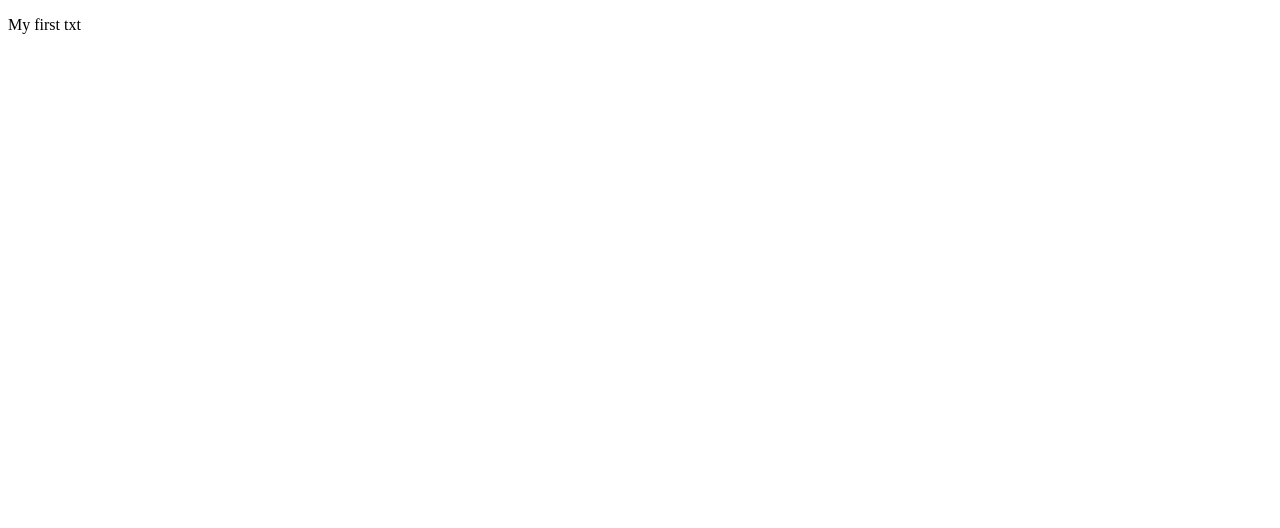
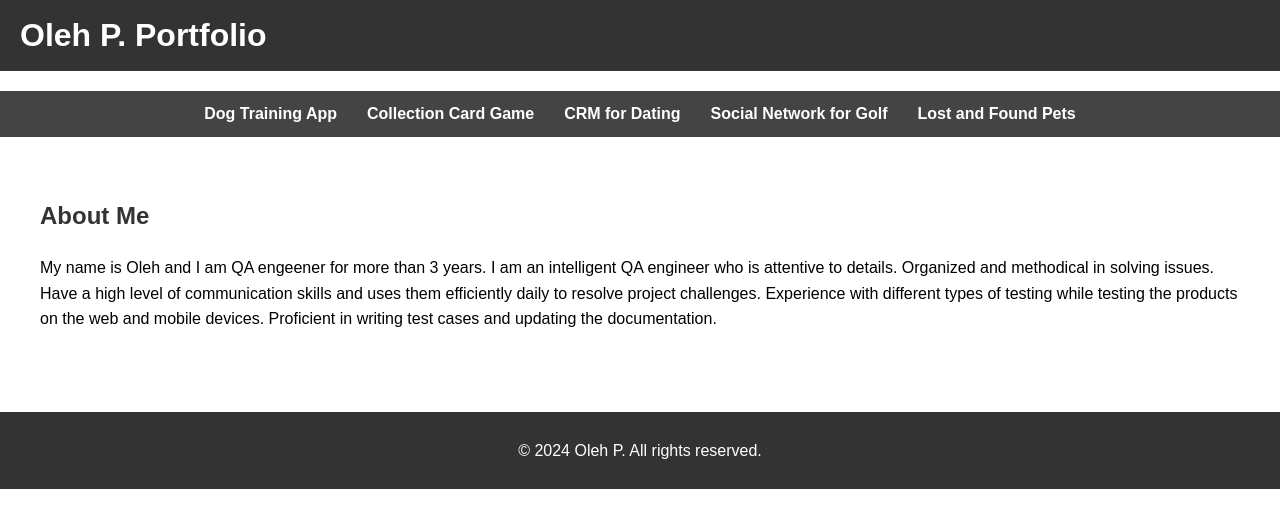
Before and after one commit to QAtest-first/QAtest-first.github.io, a plain HTML site: page index.html in a window 1280 px wide. Drawn offline with Linux system fonts and the light colour scheme.

Commit message:
Update index.html

```diff
--- a/index.html
+++ b/index.html
@@ -1,9 +1,92 @@
 <!DOCTYPE html>
 <html lang="en">
-  <head>
-     <title>Portfolio</title>
-  </head>
-  <body>
-      <p>My first txt</p>
-  </body>
+<head>
+    <meta charset="UTF-8">
+    <meta name="viewport" content="width=device-width, initial-scale=1.0">
+    <title>Oleh P. Portfolio</title>
+    <style>
+        body {
+            font-family: Arial, sans-serif;
+            margin: 0;
+            padding: 0;
+            line-height: 1.6;
+        }
+
+        header {
+            background: #333;
+            color: #fff;
+            padding: 10px 20px;
+        }
+
+        header h1 {
+            margin: 0;
+        }
+
+        nav {
+            margin: 20px 0;
+            background: #444;
+            color: white;
+            padding: 10px;
+            display: flex;
+            justify-content: center;
+        }
+
+        nav a {
+            margin: 0 15px;
+            text-decoration: none;
+            color: white;
+            font-weight: bold;
+        }
+
+        nav a:hover {
+            color: #ff6347;
+        }
+
+        .container {
+            max-width: 1200px;
+            margin: auto;
+            padding: 20px;
+        }
+
+        section {
+            margin-bottom: 40px;
+        }
+
+        h2 {
+            color: #333;
+        }
+
+        footer {
+            background: #333;
+            color: white;
+            text-align: center;
+            padding: 10px;
+            margin-top: 20px;
+        }
+    </style>
+</head>
+<body>
+    <header>
+        <h1>Oleh P. Portfolio</h1>
+    </header>
+
+    <nav>
+        <a href="dog-training.html">Dog Training App</a>
+        <a href="card-game.html">Collection Card Game</a>
+        <a href="crm.html">CRM for Dating</a>
+        <a href="social-network.html">Social Network for Golf</a>
+        <a href="lost-pets.html">Lost and Found Pets</a>
+    </nav>
+
+    <div class="container">
+        <section id="summary">
+            <h2>About Me</h2>
+            <p>My name is Oleh and I am QA engeener for more than 3 years. I am an intelligent QA engineer who is attentive to details. Organized and methodical in solving issues. Have a high level of communication skills and uses them efficiently daily to resolve project challenges. Experience with different types of testing while testing the products on the web and mobile devices. Proficient in writing test cases and updating the documentation.</p>
+        </section>
+    </div>
+
+    <footer>
+        <p>&copy; 2024 Oleh P. All rights reserved.</p>
+    </footer>
+</body>
 </html>
```
